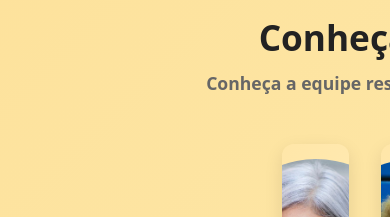
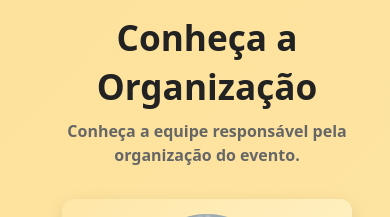
Before and after one commit to aadriellyy/landing-site-ieee, a React (Vite) app in the folder event-landing/: page /membros in a window 390 px wide. Shown: the part 453-670 px from the top of the page. Built offline with nearby package versions, Linux system fonts and the light colour scheme.

Commit message:
Responsividade Organização

```diff
--- a/event-landing/src/sections/Members.css
+++ b/event-landing/src/sections/Members.css
@@ -383,3 +383,50 @@
   transform: translateY(-8px);
   box-shadow: 0 10px 25px rgba(0, 0, 0, 0.15);
 }
+
+@media (max-width: 480px) {
+  .members-grid,
+  .membersStudents-grid,
+  .membersVoluntarias-grid
+
+  {
+    grid-template-columns: 1fr;
+    margin: 0 30px;
+    gap: 1.5rem;
+  }
+
+  .member-card img,
+  .memberStudents-card img,
+  .memberVoluntarias-card img {
+    width: 150px;
+    height: 150px;
+  }
+
+  .members-title,
+  .membersStudents-title,
+  .membersVoluntarias-title {
+    font-size: 1.8rem;
+  }
+
+  .members-subtitle,
+  .membersStudents-subtitle,
+  .membersVoluntarias-subtitle {
+    font-size: 1rem;
+    margin-bottom: 2rem;
+  }
+
+  .apoiadores {
+    margin: 0;
+    padding: 0;
+  }
+
+  .apoiadores-grid {
+    grid-template-columns: 1fr;
+    max-width: 140%;
+  }
+
+  .apoiadores-card .btn {
+    font-size: 0.8rem;
+
+  }
+}
```
